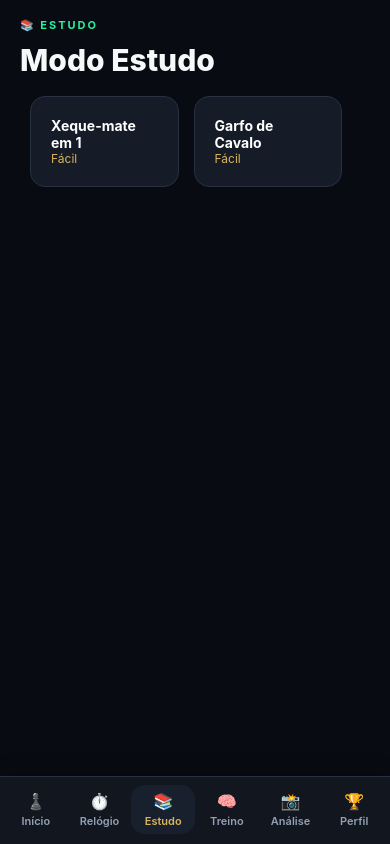
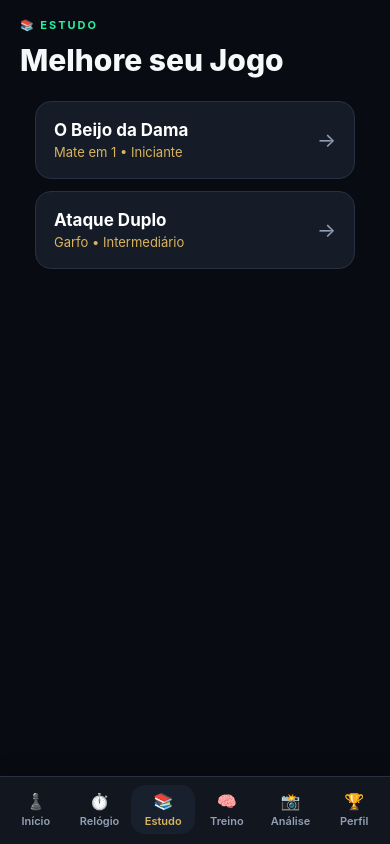
Before and after one commit to costaberg12-collab/xadrez-ap, a React Native app: screen / in a window 390 px wide. Both pictures are taken after a click on the element "📚 Estudo". Built offline with nearby package versions, Linux system fonts and the light colour scheme.

Commit message:
Rewrite Modo Estudo: Sistema de feedback de erro e solução passo-a-passo

```diff
--- a/src/screens/StudyScreen.js
+++ b/src/screens/StudyScreen.js
@@ -1,7 +1,6 @@
-import React, { useState, useMemo } from 'react';
-import { Alert, StyleSheet, Text, TouchableOpacity, View } from 'react-native';
+import React, { useState, useMemo, useEffect } from 'react';
+import { Alert, StyleSheet, Text, TouchableOpacity, View, Vibration } from 'react-native';
 import { Chess } from 'chess.js';
-import AsyncStorage from '@react-native-async-storage/async-storage';
 import ScreenContainer from '../components/ScreenContainer';
 import SectionCard from '../components/SectionCard';
 import { palette } from '../theme/palette';
@@ -19,121 +18,126 @@ const RANKS_WIDTH = 25;
 const PUZZLES = [
   {
     id: 'p1',
-    title: 'Xeque-mate em 1',
+    title: 'O Beijo da Dama',
     theme: 'Mate em 1',
-    difficulty: 'Fácil',
+    difficulty: 'Iniciante',
     fen: 'r1bqkb1r/pppp1ppp/2n2n2/4p2Q/2B1P3/8/PPPP1PPP/RNB1K1NR w KQkq - 4 4',
-    solution: ['Qxf7#'],
-    solutionFromTo: { from: 'h5', to: 'f7' },
-    hint: 'A dama branca pode atacar o ponto mais fraco em f7.',
-    description: 'Brancas jogam e dão xeque-mate em um lance.'
+    solution: { from: 'h5', to: 'f7' },
+    explanation: 'A Dama ataca o rei protegida pelo Bispo de c4. Xeque-mate!'
   },
   {
     id: 'p2',
-    title: 'Garfo de Cavalo',
-    theme: 'Tática',
-    difficulty: 'Fácil',
-    fen: 'r1bqk2r/pppp1ppp/2n2n2/2b1p3/2B1P3/5N2/PPPP1PPP/RNBQK2R w KQkq - 4 4',
-    solution: ['Nc6'],
-    solutionFromTo: { from: 'd4', to: 'c6' },
-    hint: 'Mova o cavalo para atacar rei e dama ao mesmo tempo.',
-    description: 'Encontre o lance que ganha material valioso.'
+    title: 'Ataque Duplo',
+    theme: 'Garfo',
+    difficulty: 'Intermediário',
+    fen: 'rnbqkbnr/ppp2ppp/4p3/3p4/2B1P3/5N2/PPPP1PPP/RNBQK2R w KQkq - 0 4',
+    solution: { from: 'c4', to: 'b5' },
+    explanation: 'O Bispo em b5 dá xeque no rei e ataca a casa c6 ao mesmo tempo.'
   }
 ];
 
 export default function StudyScreen() {
   const [selectedPuzzle, setSelectedPuzzle] = useState(null);
   const [game, setGame] = useState(null);
-  const [tick, setTick] = useState(0);
   const [selectedSquare, setSelectedSquare] = useState(null);
-  const [solved, setSolved] = useState(false);
-  const [isAnimating, setIsAnimating] = useState(false);
+  const [status, setStatus] = useState('Encontre o melhor lance.');
+  const [isSolved, setIsSolved] = useState(false);
+  const [errorSquare, setErrorSquare] = useState(null);
+  const [hintSquare, setHintSquare] = useState(null);
 
-  const board = useMemo(() => game ? game.board() : null, [game, tick]);
+  // Inicializa o puzzle
+  const startPuzzle = (puzzle) => {
+    setSelectedPuzzle(puzzle);
+    setGame(new Chess(puzzle.fen));
+    setIsSolved(false);
+    setSelectedSquare(null);
+    setErrorSquare(null);
+    setHintSquare(null);
+    setStatus('Sua vez: Brancas jogam.');
+  };
+
+  const board = useMemo(() => game ? game.board() : [], [game, isSolved]);
+
   const legalMoves = useMemo(() => {
     if (!selectedSquare || !game) return [];
     return game.moves({ square: selectedSquare, verbose: true }).map(m => m.to);
-  }, [selectedSquare, tick]);
+  }, [selectedSquare, game]);
 
-  const forceUpdate = () => setTick(t => t + 1);
+  const handlePress = (square) => {
+    if (!game || isSolved) return;
 
-  function startPuzzle(puzzle) {
-    setSelectedPuzzle(puzzle);
-    setGame(new Chess(puzzle.fen));
-    setSolved(false);
-    setSelectedSquare(null);
-    setIsAnimating(false);
-    forceUpdate();
-  }
-
-  // Função para rodar a jogada automaticamente
-  function playSolution() {
-    if (isAnimating) return;
-    setIsAnimating(true);
-
-    // Reset para posição inicial
-    const newGame = new Chess(selectedPuzzle.fen);
-    setGame(newGame);
-    setSolved(false);
-    forceUpdate();
-
-    // Aguarda um pouco e faz o lance
-    setTimeout(() => {
-      newGame.move(selectedPuzzle.solutionFromTo);
-      setGame(newGame);
-      setSolved(true);
-      setIsAnimating(false);
-      forceUpdate();
-    }, 1000);
-  }
-
-  function handlePress(square) {
-    if (!game || solved || isAnimating) return;
-
+    // Se já tem uma peça selecionada, tenta mover
     if (selectedSquare) {
       const move = game.moves({ square: selectedSquare, verbose: true }).find(m => m.to === square);
+
       if (move) {
-        const san = move.san;
-        if (selectedPuzzle.solution.includes(san) || (move.promotion && selectedPuzzle.solution.some(s => s.startsWith(san)))) {
+        // Verifica se é a solução correta
+        if (move.from === selectedPuzzle.solution.from && move.to === selectedPuzzle.solution.to) {
           game.move(move);
-          setSolved(true);
-          forceUpdate();
+          setIsSolved(true);
+          setStatus('✨ Perfeito! Você acertou.');
         } else {
-          Alert.alert('Tente de novo!', 'Esse lance não resolve o puzzle.');
+          // Errou: Feedback visual de erro
+          setErrorSquare(square);
+          setTimeout(() => setErrorSquare(null), 500);
           setSelectedSquare(null);
+          setStatus('❌ Esse não é o melhor lance. Tente outro!');
         }
         return;
       }
     }
 
+    // Seleciona peça (apenas brancas)
     const piece = game.get(square);
-    if (piece && piece.color === game.turn()) {
+    if (piece && piece.color === 'w') {
       setSelectedSquare(square);
+      setErrorSquare(null);
     } else {
       setSelectedSquare(null);
     }
-  }
+  };
+
+  const showSolution = () => {
+    if (!selectedPuzzle) return;
+    setHintSquare(selectedPuzzle.solution.from);
+    setStatus('Dica: Observe a peça destacada em amarelo.');
+
+    setTimeout(() => {
+      setHintSquare(selectedPuzzle.solution.to);
+      setTimeout(() => {
+        const solGame = new Chess(selectedPuzzle.fen);
+        solGame.move(selectedPuzzle.solution);
+        setGame(solGame);
+        setIsSolved(true);
+        setHintSquare(null);
+        setStatus('💡 Esta era a solução correta.');
+      }, 800);
+    }, 800);
+  };
 
   return (
-    <ScreenContainer eyebrow={selectedPuzzle ? '🧩 Puzzle' : '📚 Estudo'} title={selectedPuzzle ? selectedPuzzle.title : 'Modo Estudo'}>
+    <ScreenContainer eyebrow={selectedPuzzle ? '🧩 Exercício' : '📚 Estudo'} title={selectedPuzzle ? selectedPuzzle.title : 'Melhore seu Jogo'}>
       {!selectedPuzzle ? (
-        <View style={styles.puzzleGrid}>
+        <View style={styles.list}>
           {PUZZLES.map(p => (
-            <TouchableOpacity key={p.id} style={styles.card} onPress={() => startPuzzle(p)}>
-              <Text style={styles.cardTitle}>{p.title}</Text>
-              <Text style={styles.cardSub}>{p.difficulty}</Text>
+            <TouchableOpacity key={p.id} style={styles.puzzleCard} onPress={() => startPuzzle(p)}>
+              <View style={styles.cardInfo}>
+                <Text style={styles.cardTitle}>{p.title}</Text>
+                <Text style={styles.cardTheme}>{p.theme} • {p.difficulty}</Text>
+              </View>
+              <Text style={styles.cardArrow}>→</Text>
             </TouchableOpacity>
           ))}
         </View>
       ) : (
-        <View style={styles.outerContainer}>
-          <Text style={styles.puzzleDesc}>{selectedPuzzle.description}</Text>
-          <View style={styles.boardWithCoords}>
-            <View style={styles.ranksColumn}>
-              {[8,7,6,5,4,3,2,1].map(n => (
-                <View key={n} style={styles.coordSquare}><Text style={styles.coordText}>{n}</Text></View>
-              ))}
+        <View style={styles.playArea}>
+          <Text style={styles.statusText}>{status}</Text>
+
+          <View style={styles.boardContainer}>
+            <View style={styles.ranks}>
+              {[8,7,6,5,4,3,2,1].map(n => <Text key={n} style={styles.coordV}>{n}</Text>)}
             </View>
+
             <View style={styles.board}>
               {board.map((row, ri) => (
                 <View key={ri} style={styles.row}>
@@ -142,14 +146,24 @@ export default function StudyScreen() {
                     const isLight = (ri + ci) % 2 === 0;
                     const isSelected = selectedSquare === sq;
                     const isLegal = legalMoves.includes(sq);
+                    const isError = errorSquare === sq;
+                    const isHint = hintSquare === sq;
+
                     return (
                       <TouchableOpacity
                         key={sq}
-                        style={[styles.square, isLight ? styles.squareLight : styles.squareDark, isSelected && styles.selected]}
+                        activeOpacity={0.8}
+                        style={[
+                          styles.square,
+                          isLight ? styles.squareLight : styles.squareDark,
+                          isSelected && styles.selected,
+                          isError && styles.error,
+                          isHint && styles.hint
+                        ]}
                         onPress={() => handlePress(sq)}
                       >
-                        {isLegal && <View style={styles.legalIndicator} />}
-                        <Text style={[styles.piece, piece?.color === 'b' ? styles.pieceBlack : styles.pieceWhite]}>
+                        {isLegal && <View style={styles.legalDot} />}
+                        <Text style={[styles.piece, piece?.color === 'b' ? styles.pieceB : styles.pieceW]}>
                           {piece ? PIECE_SYMBOLS[`${piece.color}${piece.type}`] : ''}
                         </Text>
                       </TouchableOpacity>
@@ -159,22 +173,25 @@ export default function StudyScreen() {
               ))}
             </View>
           </View>
-          <View style={styles.filesRowContainer}>
-            {FILES.map(f => (
-              <View key={f} style={styles.fileSquare}><Text style={styles.coordText}>{f.toUpperCase()}</Text></View>
-            ))}
+
+          <View style={styles.files}>
+            {FILES.map(f => <Text key={f} style={styles.coordH}>{f.toUpperCase()}</Text>)}
           </View>
 
-          {solved && <Text style={styles.solvedText}>🎉 Excelente! {isAnimating ? 'Veja a solução.' : 'Você acertou!'}</Text>}
+          {isSolved && (
+            <View style={styles.explanationBox}>
+              <Text style={styles.explanationText}>{selectedPuzzle.explanation}</Text>
+            </View>
+          )}
 
-          <View style={styles.actionRow}>
-            {!solved && (
-              <TouchableOpacity style={styles.solutionBtn} onPress={playSolution} disabled={isAnimating}>
-                <Text style={styles.solutionBtnText}>💡 Ver Jogada</Text>
+          <View style={styles.actions}>
+            {!isSolved && (
+              <TouchableOpacity style={styles.btnHint} onPress={showSolution}>
+                <Text style={styles.btnTextHint}>💡 Ver Solução</Text>
               </TouchableOpacity>
             )}
-            <TouchableOpacity style={styles.backBtn} onPress={() => setSelectedPuzzle(null)}>
-              <Text style={styles.backBtnText}>← Sair</Text>
+            <TouchableOpacity style={styles.btnBack} onPress={() => setSelectedPuzzle(null)}>
+              <Text style={styles.btnTextBack}>← Voltar à Lista</Text>
             </TouchableOpacity>
           </View>
         </View>
@@ -184,32 +201,36 @@ export default function StudyScreen() {
 }
 
 const styles = StyleSheet.create({
-  puzzleGrid: { flexDirection: 'row', flexWrap: 'wrap', gap: 15, padding: 10 },
-  card: { backgroundColor: palette.card, padding: 20, borderRadius: 15, width: '45%', borderWidth: 1, borderColor: palette.border },
-  cardTitle: { color: '#fff', fontWeight: 'bold' },
-  cardSub: { color: palette.gold, fontSize: 12 },
-  outerContainer: { alignItems: 'center' },
-  puzzleDesc: { color: palette.text, marginBottom: 20, textAlign: 'center' },
-  boardWithCoords: { flexDirection: 'row' },
-  ranksColumn: { width: RANKS_WIDTH, height: BOARD_SIZE, justifyContent: 'space-between' },
-  board: { width: BOARD_SIZE, height: BOARD_SIZE, borderWidth: 2, borderColor: '#333' },
+  list: { padding: 15, gap: 12 },
+  puzzleCard: { flexDirection: 'row', backgroundColor: palette.card, padding: 18, borderRadius: 16, alignItems: 'center', borderWidth: 1, borderColor: palette.border },
+  cardInfo: { flex: 1 },
+  cardTitle: { color: '#fff', fontSize: 17, fontWeight: 'bold', marginBottom: 4 },
+  cardTheme: { color: palette.gold, fontSize: 13 },
+  cardArrow: { color: palette.textMuted, fontSize: 20 },
+  playArea: { alignItems: 'center', padding: 10 },
+  statusText: { color: palette.text, fontSize: 15, fontWeight: '600', marginBottom: 15, textAlign: 'center', minHeight: 40 },
+  boardContainer: { flexDirection: 'row', alignItems: 'center' },
+  ranks: { height: BOARD_SIZE, justifyContent: 'space-around', paddingRight: 8 },
+  coordV: { color: palette.textMuted, fontSize: 12, fontWeight: 'bold' },
+  board: { width: BOARD_SIZE, height: BOARD_SIZE, borderWidth: 3, borderColor: '#222', borderRadius: 4, overflow: 'hidden' },
   row: { flexDirection: 'row' },
   square: { width: SQUARE_SIZE, height: SQUARE_SIZE, alignItems: 'center', justifyContent: 'center' },
-  squareLight: { backgroundColor: '#f0d9b5' },
-  squareDark: { backgroundColor: '#b58863' },
+  squareLight: { backgroundColor: '#eedab5' },
+  squareDark: { backgroundColor: '#8b5a2b' },
   selected: { backgroundColor: '#baca44' },
-  legalIndicator: { width: 10, height: 10, borderRadius: 5, backgroundColor: 'rgba(0,0,0,0.15)', position: 'absolute' },
-  piece: { fontSize: 28 },
-  pieceWhite: { color: '#fff', textShadowColor: '#000', textShadowOffset: {width: 1, height: 1}, textShadowRadius: 1 },
-  pieceBlack: { color: '#000', fontWeight: 'bold' },
-  filesRowContainer: { width: BOARD_SIZE, marginLeft: RANKS_WIDTH, flexDirection: 'row', justifyContent: 'space-between', marginTop: 5 },
-  fileSquare: { width: SQUARE_SIZE, alignItems: 'center' },
-  coordText: { fontSize: 13, fontWeight: 'bold', color: palette.textMuted },
-  coordSquare: { height: SQUARE_SIZE, justifyContent: 'center', alignItems: 'center' },
-  solvedText: { color: '#28F0A1', fontWeight: 'bold', marginTop: 15, fontSize: 18 },
-  actionRow: { flexDirection: 'row', gap: 10, marginTop: 20 },
-  solutionBtn: { backgroundColor: palette.gold, paddingHorizontal: 20, paddingVertical: 12, borderRadius: 8 },
-  solutionBtnText: { color: '#000', fontWeight: 'bold' },
-  backBtn: { backgroundColor: palette.surface, paddingHorizontal: 20, paddingVertical: 12, borderRadius: 8, borderWidth: 1, borderColor: palette.border },
-  backBtnText: { color: palette.text }
+  error: { backgroundColor: '#ff6b6b' },
+  hint: { backgroundColor: '#ffd700' },
+  legalDot: { width: 10, height: 10, borderRadius: 5, backgroundColor: 'rgba(0,0,0,0.15)', position: 'absolute' },
+  piece: { fontSize: 30 },
+  pieceW: { color: '#fff', textShadowColor: '#000', textShadowRadius: 2 },
+  pieceB: { color: '#000', fontWeight: 'bold' },
+  files: { flexDirection: 'row', width: BOARD_SIZE, marginLeft: RANKS_WIDTH, marginTop: 8, justifyContent: 'space-around' },
+  coordH: { color: palette.textMuted, fontSize: 12, fontWeight: 'bold' },
+  explanationBox: { backgroundColor: 'rgba(40,240,161,0.1)', padding: 15, borderRadius: 12, marginTop: 20, width: BOARD_SIZE, borderWidth: 1, borderColor: 'rgba(40,240,161,0.3)' },
+  explanationText: { color: '#28F0A1', textAlign: 'center', fontSize: 14, lineHeight: 20 },
+  actions: { flexDirection: 'row', gap: 12, marginTop: 25 },
+  btnHint: { backgroundColor: palette.gold, paddingHorizontal: 22, paddingVertical: 14, borderRadius: 12 },
+  btnTextHint: { color: '#000', fontWeight: 'bold' },
+  btnBack: { backgroundColor: palette.surface, paddingHorizontal: 22, paddingVertical: 14, borderRadius: 12, borderWidth: 1, borderColor: palette.border },
+  btnTextBack: { color: palette.text, fontWeight: 'bold' }
 });
```
